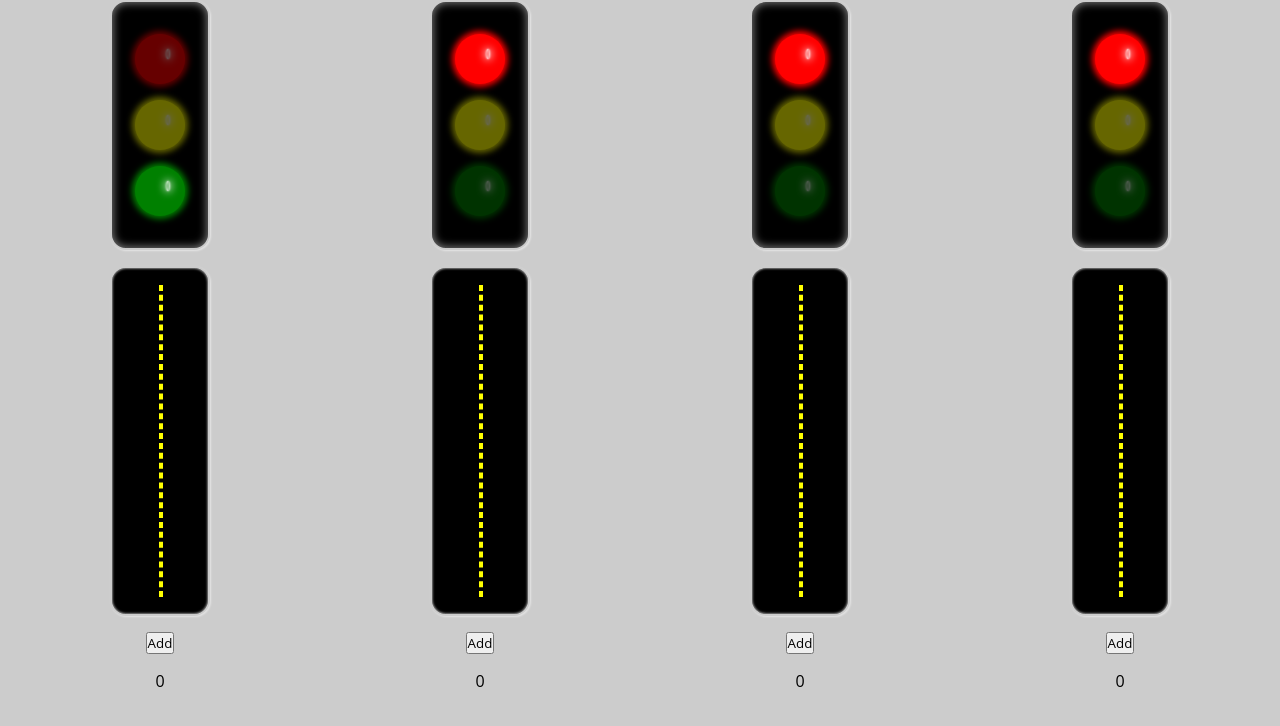
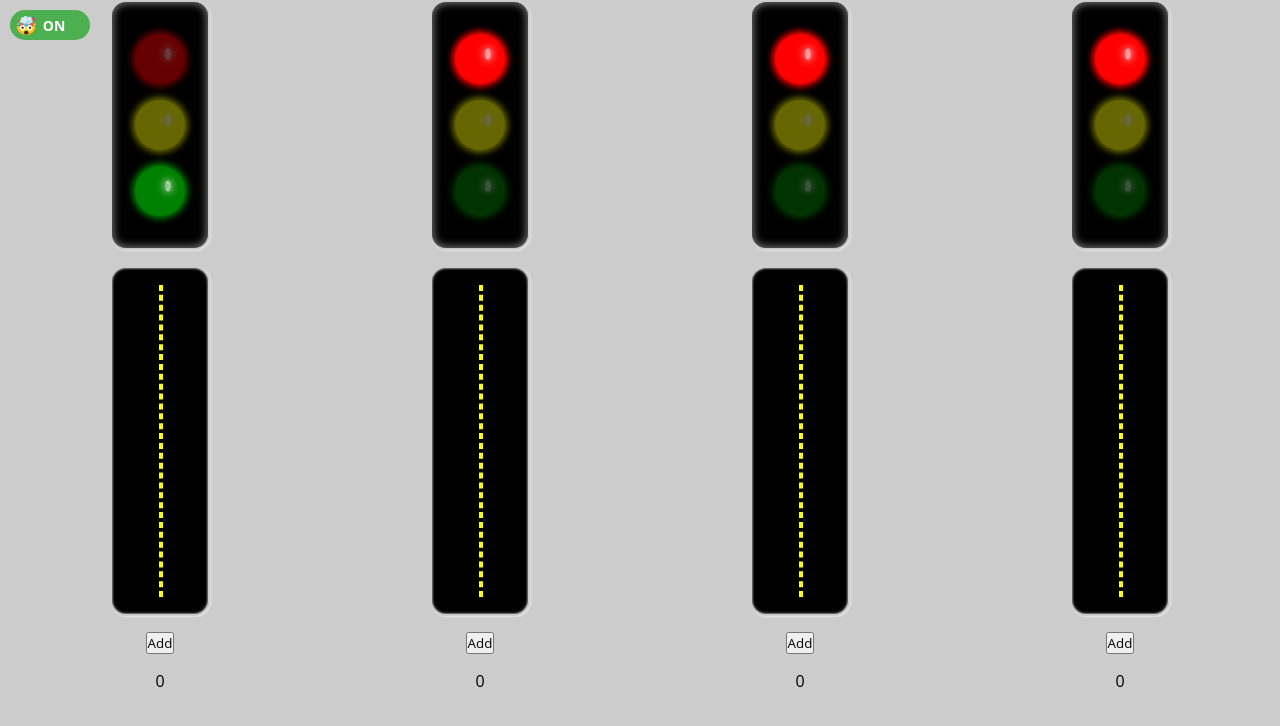
Before and after one commit to FelipeESchmidt/signal-demo, a React (Create React App) app: page / in a window 1280 px wide. Shown: the top 726 px of the page. Built offline with nearby package versions, Linux system fonts and the light colour scheme.

Commit message:
feat: creating IntelligentSwitch to enable/disable intelligence

```diff
--- /dev/null
+++ b/src/components/IntelligentSwitch/index.tsx
@@ -0,0 +1,19 @@
+import React from "react";
+
+import { SignalInfoContext } from "../../contexts/SignalInfoContext";
+import * as S from "./styles";
+
+export const IntelligentSwitch = () => {
+  const { isIntelligent, setIsIntelligent } =
+    React.useContext(SignalInfoContext);
+
+  return (
+    <S.SwitchContainer>
+      <S.SwitchInput
+        type="checkbox"
+        checked={isIntelligent}
+        onChange={() => setIsIntelligent(!isIntelligent)}
+      />
+    </S.SwitchContainer>
+  );
+};
--- /dev/null
+++ b/src/components/IntelligentSwitch/styles.ts
@@ -0,0 +1,59 @@
+import styled from "styled-components";
+
+export const SwitchContainer = styled.div`
+  position: fixed;
+  display: flex;
+  align-items: center;
+  margin: 10px;
+`;
+
+export const SwitchInput = styled.input`
+  appearance: none;
+  width: 80px;
+  height: 30px;
+  background-color: #333;
+  border-radius: 15px;
+  position: relative;
+  cursor: pointer;
+  outline: none;
+
+  &:checked {
+    background-color: #4caf50;
+  }
+
+  &:before {
+    content: "${(props) => (props.checked ? "ON" : "OFF")}";
+    position: absolute;
+    width: 100%;
+    height: 100%;
+    display: flex;
+    justify-content: center;
+    align-items: center;
+    color: white;
+    font-weight: bold;
+    font-size: 14px;
+    text-transform: uppercase;
+    left: ${(props) => (props.checked ? "50%" : "0")};
+    transform: ${(props) =>
+      props.checked ? "translateX(-50%)" : "translateX(0)"};
+    transition: 0.3s;
+    padding-left: 8px;
+  }
+
+  &:after {
+    content: "${(props) => (props.checked ? "\u{1F92F}" : "\u{1F971}")}";
+    position: absolute;
+    font-size: 18px;
+    color: #333;
+    left: 5px;
+    top: 50%;
+    transform: translateY(-50%)
+      ${(props) => (props.checked ? "rotate(0deg)" : "rotate(360deg)")};
+
+    transition: 0.3s;
+  }
+
+  &:checked:after {
+    color: #fff;
+  }
+`;
--- a/src/page/index.tsx
+++ b/src/page/index.tsx
@@ -2,10 +2,12 @@ import React from "react";
 
 import { SignalInfoProvider } from "../contexts/SignalInfoContext";
 import { Semaphore } from "../components/Semaphore";
+import { IntelligentSwitch } from "../components/IntelligentSwitch";
 
 const App: React.FunctionComponent = () => {
   return (
     <SignalInfoProvider>
+      <IntelligentSwitch />
       <Semaphore />
     </SignalInfoProvider>
   );
```
